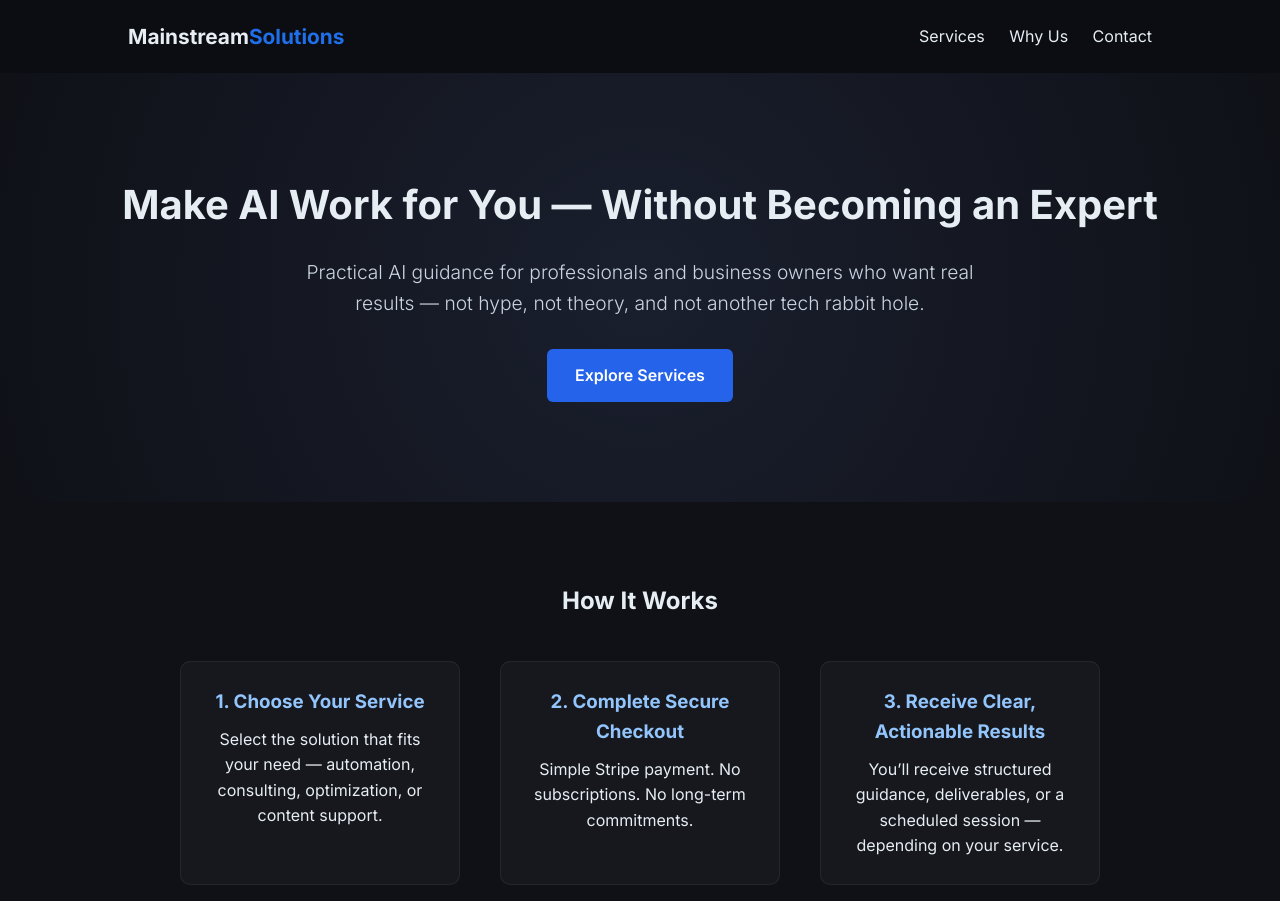
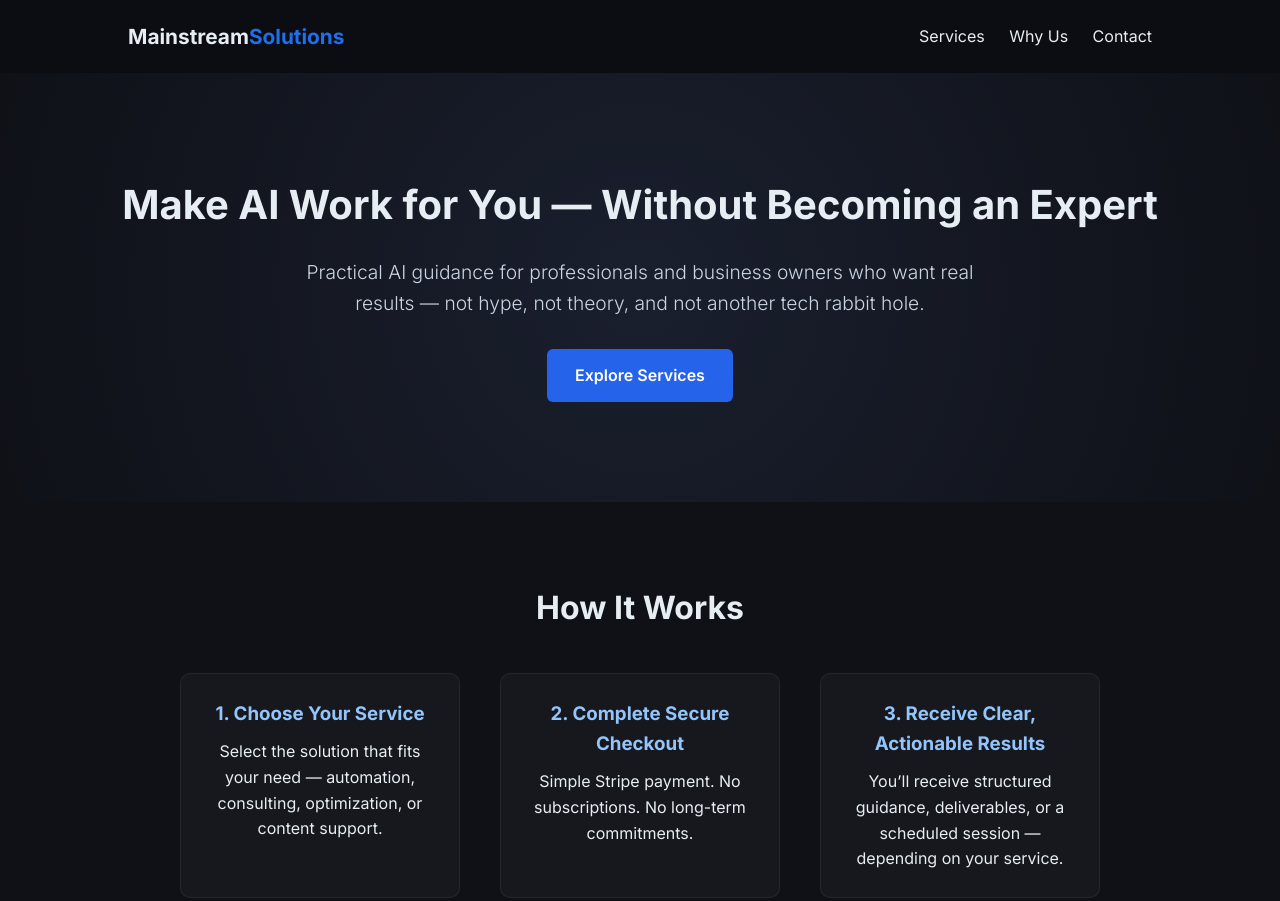
Before and after one commit to ChrisRadella/mainstream-solutions, a plain HTML site: page index.html in a window 1280 px wide. Shown: the top 901 px of the page. Drawn offline with Linux system fonts and the light colour scheme.

Commit message:
Update styles.css

```diff
--- a/styles.css
+++ b/styles.css
@@ -175,7 +175,10 @@ footer {
   padding: 80px 20px;
   text-align: center;
 }
-
+.how-it-works h2 {
+  font-size: 2rem;
+  margin-bottom: 10px;
+}
 .steps {
   display: flex;
   flex-wrap: wrap;
```
